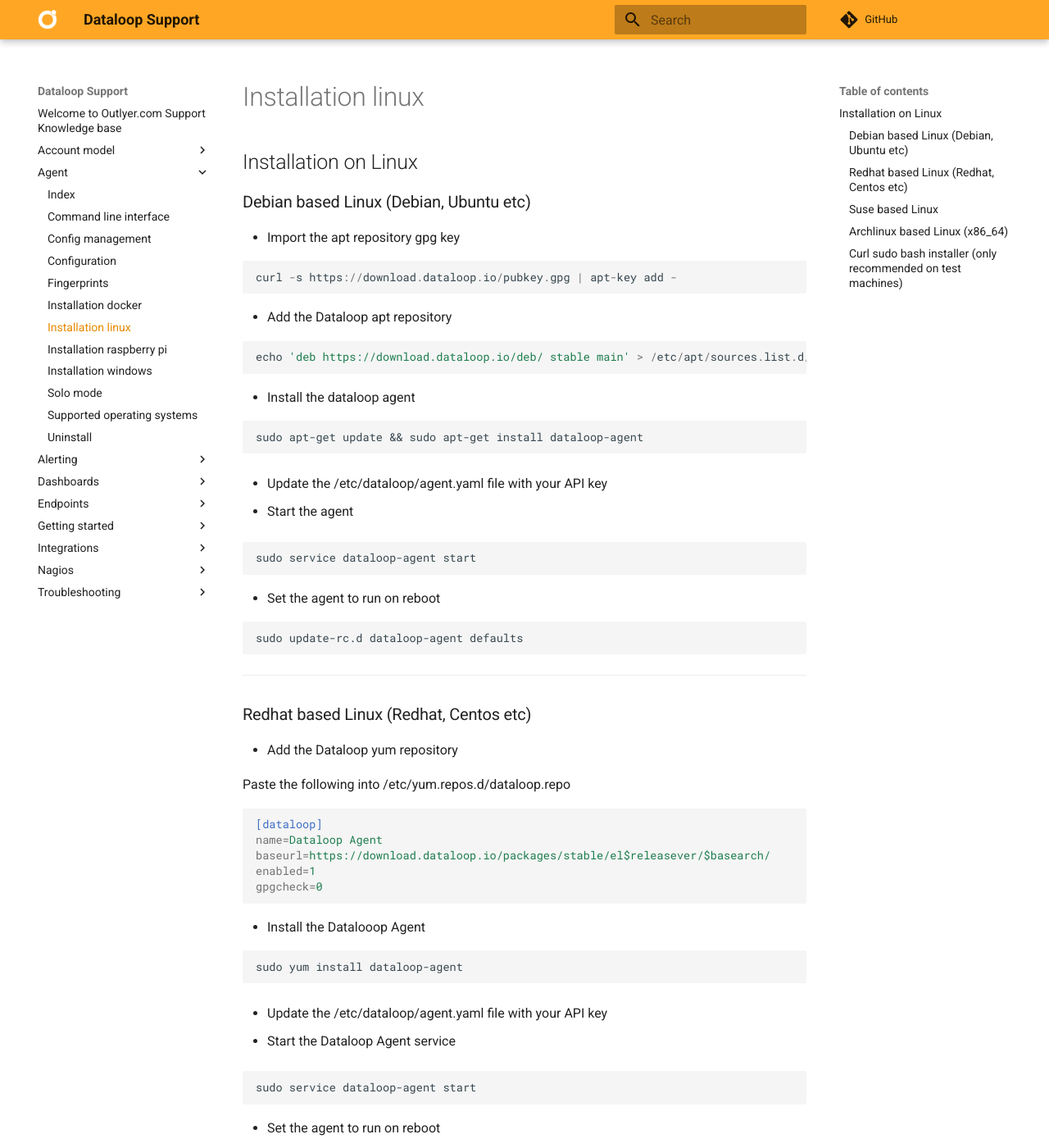
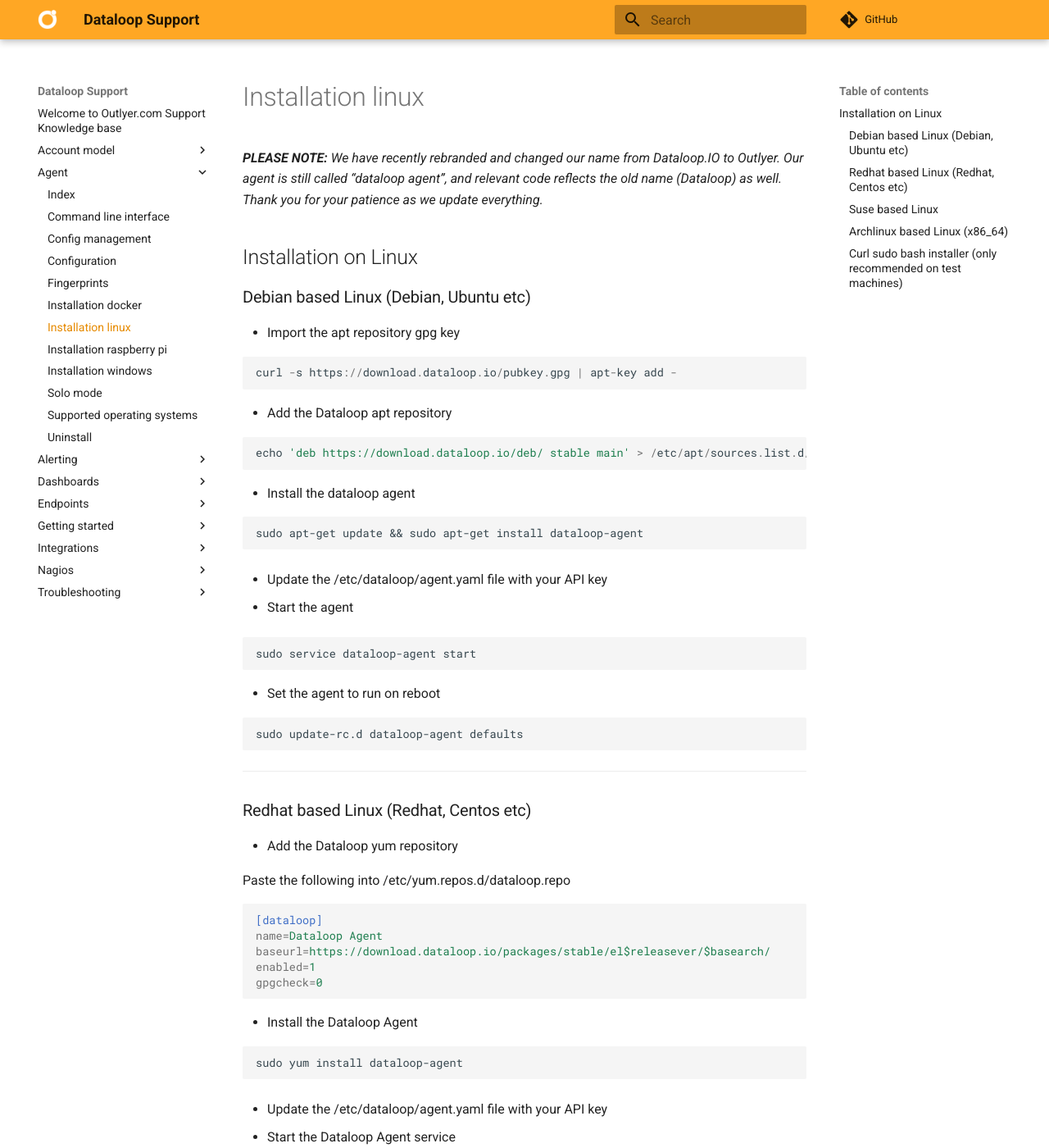
Before and after one commit to dataloop/dataloop-support, an MkDocs documentation site: the page built from docs/agent/installation_linux.md, in a window 1280 px wide and 1400 px high. Shown: the whole window at 82% size. Built offline with MkDocs 1.6.1 and Material for MkDocs 9.7.7, drawn with Linux system fonts in a browser that asks for light colours; comment, search, counter and statistics services are not loaded.

Commit message:
replace Dataloop? + added comment re rebrand above

````diff
--- a/docs/agent/installation_linux.md
+++ b/docs/agent/installation_linux.md
@@ -1,3 +1,5 @@
+_**PLEASE NOTE:** We have recently rebranded and changed our name from Dataloop.IO to Outlyer. Our agent is still called “dataloop agent”, and relevant code reflects the old name (Dataloop) as well. Thank you for your patience as we update everything._
+
 ## Installation on Linux
 
 ### Debian based Linux (Debian, Ubuntu etc)
@@ -51,7 +53,7 @@
 gpgcheck=0
 ```
 
-* Install the Datalooop Agent
+* Install the Dataloop Agent
 
 ```
 sudo yum install dataloop-agent
````
